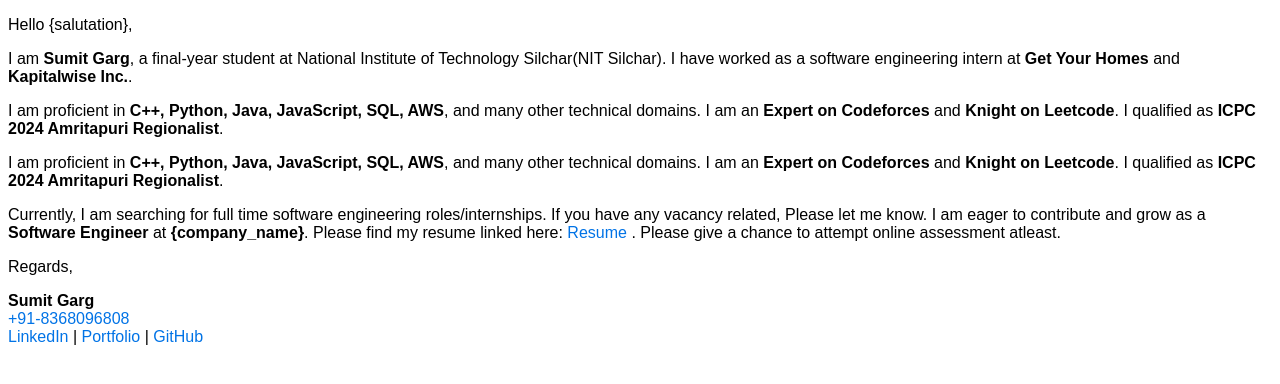
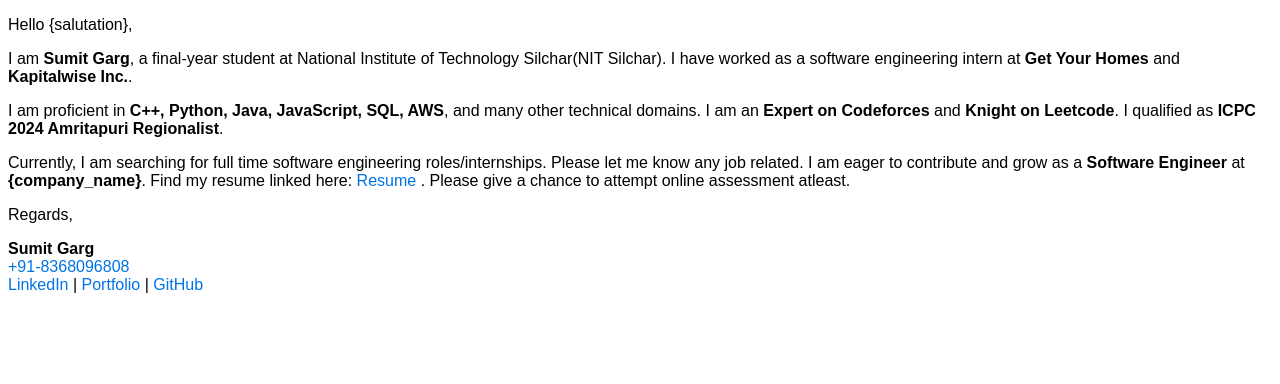
Before and after one commit to sumitgarg21/cold_mailing, a website: page cold_mail_backend/email_template.html in a window 1280 px wide. Drawn offline with Linux system fonts and the light colour scheme.

Commit message:
minor change

```diff
--- a/cold_mail_backend/email_template.html
+++ b/cold_mail_backend/email_template.html
@@ -20,15 +20,11 @@
         I am proficient in <strong>C++, Python, Java, JavaScript, SQL, AWS</strong>, and many other
         technical domains. I am an <strong>Expert on Codeforces</strong> and <strong>Knight on Leetcode</strong>.
         I qualified as <strong>ICPC 2024 Amritapuri Regionalist</strong>.
-      <p>
-        I am proficient in <strong>C++, Python, Java, JavaScript, SQL, AWS</strong>, and many other
-        technical domains. I am an <strong>Expert on Codeforces</strong> and <strong>Knight on Leetcode</strong>.
-        I qualified as <strong>ICPC 2024 Amritapuri Regionalist</strong>.
       </p>
       <p>
-        Currently, I am searching for full time software engineering roles/internships. If you have any vacancy related, Please
-        let me know. I am eager to contribute and grow as a <strong>Software Engineer</strong> at <strong>{company_name}</strong>.
-        Please find my resume linked here:
+        Currently, I am searching for full time software engineering roles/internships. Please
+        let me know any job related. I am eager to contribute and grow as a <strong>Software Engineer</strong> at <strong>{company_name}</strong>.
+        Find my resume linked here:
         <a
           href="https://drive.google.com/file/d/16fqLzoMhkB8B8FyfZl6TdZhbqvSH_FYc/view?usp=drive_link"
           style="color: #0073e6; text-decoration: none;"
```
